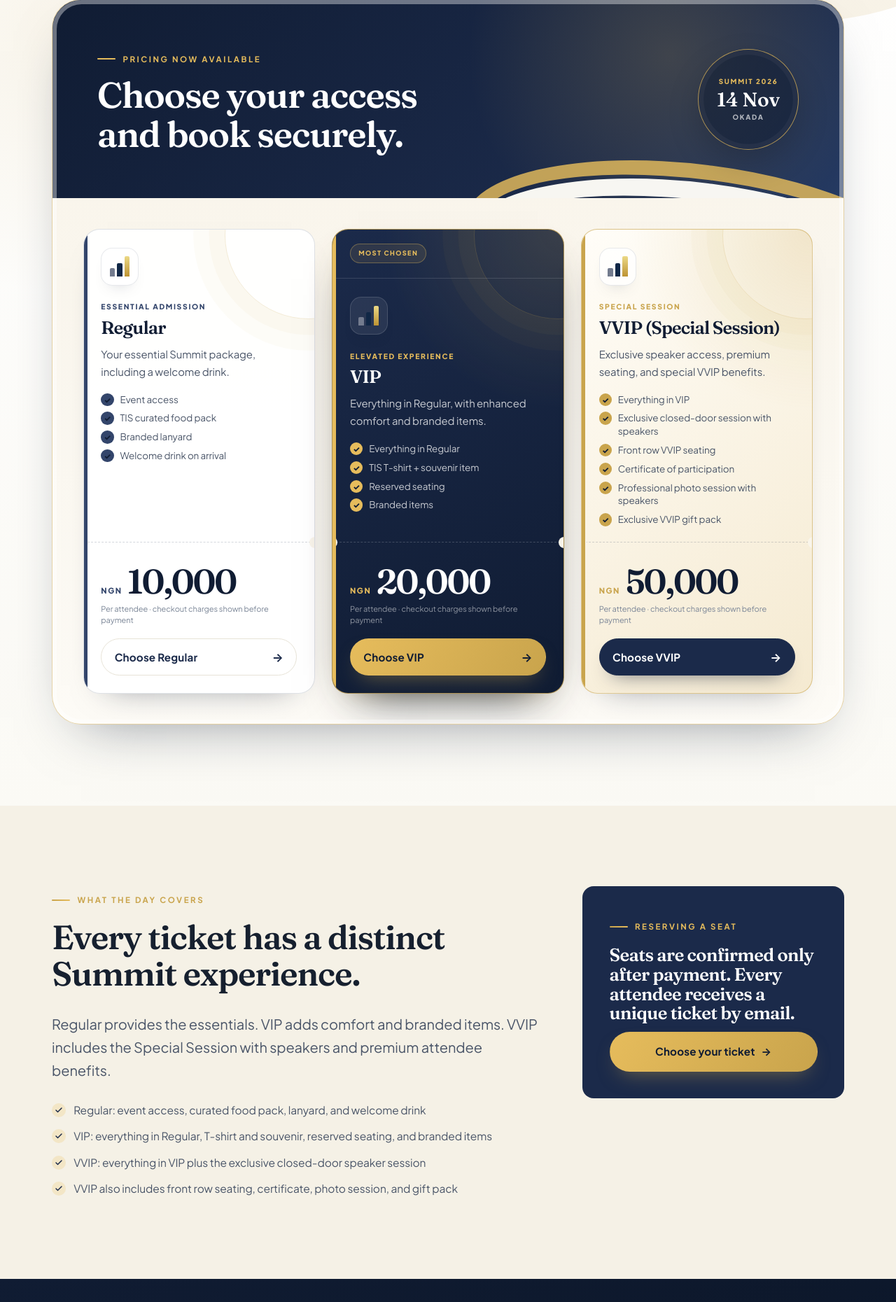
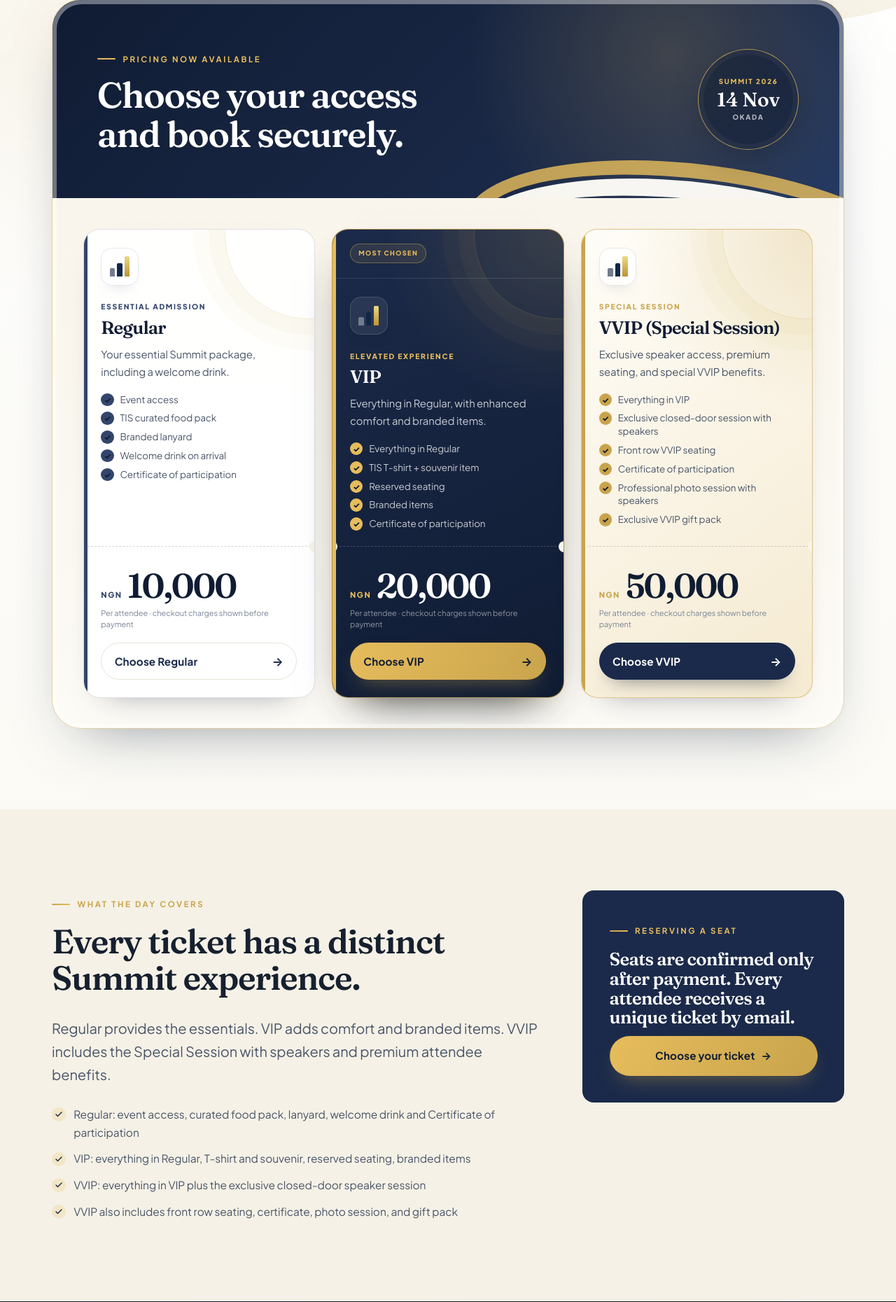
Before and after one commit to Asekhame-Joel/TIS, a PHP site: page /summit-2026 in a window 1280 px wide. Shown: the part 736-2596 px from the top of the page at 70% size. Run offline with PHP 8.4, Linux system fonts and the light colour scheme.

Commit message:
Update participation certificate wording in ticket descriptions

```diff
--- a/public/index.php
+++ b/public/index.php
@@ -192,7 +192,7 @@ $homeTiers = tis_ticket_tiers();
                 <span class="home-tier-kicker">Essential admission</span>
                 <h3 id="home-standard-title"><?= htmlspecialchars((string) $homeTiers['standard']['label']) ?></h3>
                 <p>Your essential Summit package, including a welcome drink.</p>
-                <ul class="home-tier-benefits"><li>Event access</li><li>TIS curated food pack</li><li>Branded lanyard</li><li>Welcome drink on arrival</li><li>Certification of attendance</li></ul>
+                <ul class="home-tier-benefits"><li>Event access</li><li>TIS curated food pack</li><li>Branded lanyard</li><li>Welcome drink on arrival</li><li>Certificate of participation</li></ul>
               </div>
               <footer class="home-tier-card-footer">
                 <span class="home-ticket-price-label"></span>
@@ -209,7 +209,7 @@ $homeTiers = tis_ticket_tiers();
                 <span class="home-tier-kicker">Elevated experience</span>
                 <h3 id="home-premium-title"><?= htmlspecialchars((string) $homeTiers['premium']['label']) ?></h3>
                 <p>Everything in Regular, with enhanced comfort and branded items.</p>
-                <ul class="home-tier-benefits"><li>Everything in Regular</li><li>TIS T-shirt + souvenir item</li><li>Reserved seating</li><li>Branded items</li><li>Certification of attendance</li></ul>
+                <ul class="home-tier-benefits"><li>Everything in Regular</li><li>TIS T-shirt + souvenir item</li><li>Reserved seating</li><li>Branded items</li><li>Certificate of participation</li></ul>
               </div>
               <footer class="home-tier-card-footer">
                 <span class="home-ticket-price-label"></span>
--- a/public/summit-2026.php
+++ b/public/summit-2026.php
@@ -574,7 +574,7 @@ $vip = $ticketTiers['vip'];
                 <span class="tier-kicker">Essential admission</span>
                 <h3 id="standard-tier-title"><?= htmlspecialchars((string) $standard['label']) ?></h3>
                 <p class="tier-description">Your essential Summit package, including a welcome drink.</p>
-                <ul class="tier-benefits"><li>Event access</li><li>TIS curated food pack</li><li>Branded lanyard</li><li>Welcome drink on arrival</li></ul>
+                <ul class="tier-benefits"><li>Event access</li><li>TIS curated food pack</li><li>Branded lanyard</li><li>Welcome drink on arrival</li><li>Certificate of participation</li></ul>
               </div>
               <div class="tier-card-footer">
                 <span class="ticket-price-label"></span>
@@ -598,7 +598,7 @@ $vip = $ticketTiers['vip'];
                 <span class="tier-kicker">Elevated experience</span>
                 <h3 id="premium-tier-title"><?= htmlspecialchars((string) $premium['label']) ?></h3>
                 <p class="tier-description">Everything in Regular, with enhanced comfort and branded items.</p>
-                <ul class="tier-benefits"><li>Everything in Regular</li><li>TIS T-shirt + souvenir item</li><li>Reserved seating</li><li>Branded items</li></ul>
+                <ul class="tier-benefits"><li>Everything in Regular</li><li>TIS T-shirt + souvenir item</li><li>Reserved seating</li><li>Branded items</li><li>Certificate of participation</li></ul>
               </div>
               <div class="tier-card-footer">
                 <span class="ticket-price-label"></span>
@@ -642,8 +642,8 @@ $vip = $ticketTiers['vip'];
           <h2>Every ticket has a distinct Summit experience.</h2>
           <p class="lead">Regular provides the essentials. VIP adds comfort and branded items. VVIP includes the Special Session with speakers and premium attendee benefits.</p>
           <ul class="check-list" style="margin-top:1.75rem">
-            <li>Regular: event access, curated food pack, lanyard, and welcome drink</li>
-            <li>VIP: everything in Regular, T-shirt and souvenir, reserved seating, and branded items</li>
+            <li>Regular: event access, curated food pack, lanyard, welcome drink and Certificate of participation</li>
+            <li>VIP: everything in Regular, T-shirt and souvenir, reserved seating, branded items </li>
             <li>VVIP: everything in VIP plus the exclusive closed-door speaker session</li>
             <li>VVIP also includes front row seating, certificate, photo session, and gift pack</li>
           </ul>
```
